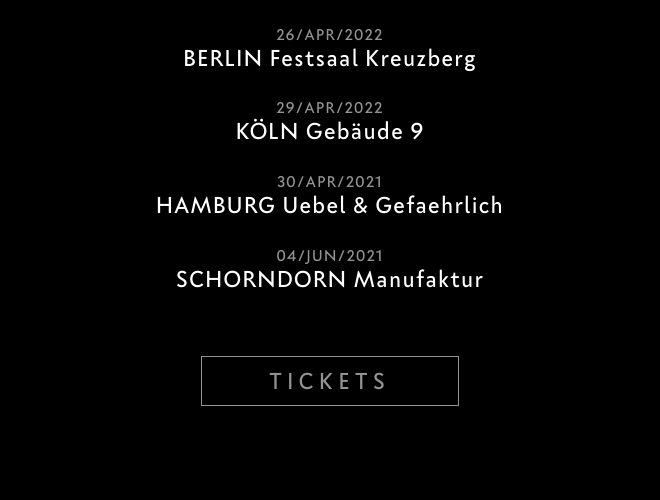
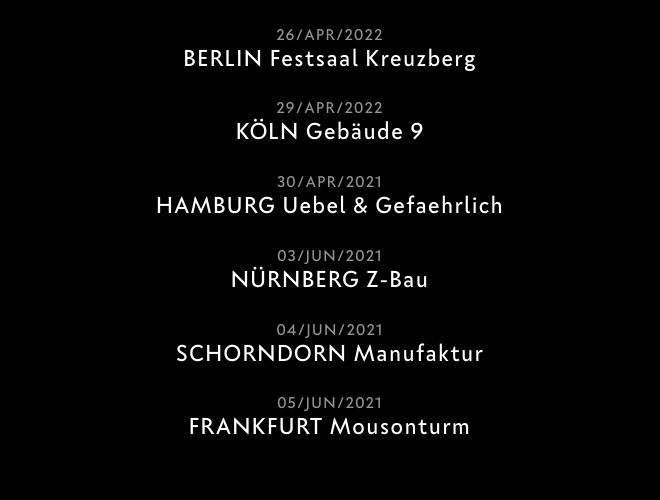
Before and after one commit to ja-panik/-diegruppejapanik.com-, a plain HTML site: page index.html in a window 1280 px wide. Shown: the part 3108-3608 px from the top of the page, without its empty margins (310-970 px from the left). Drawn offline with Linux system fonts and the light colour scheme.

Commit message:
Add concerts

```diff
--- a/index.html
+++ b/index.html
@@ -261,8 +261,16 @@
             Hamburg <span class="venue">Uebel & Gefaehrlich</span>
         </div>
         <div class="concert">
+            <span class="date">03/Jun/2021</span><br>
+            Nürnberg <span class="venue">Z-Bau</span>
+        </div>
+        <div class="concert">
             <span class="date">04/Jun/2021</span><br>
             Schorndorn <span class="venue">Manufaktur</span>
+        </div>
+        <div class="concert">
+            <span class="date">05/Jun/2021</span><br>
+            Frankfurt <span class="venue">Mousonturm</span>
         </div>
         <a href="https://www.powerline-agency.com/artist/ja-panik" class="button">Tickets</a>
     </section>
```
